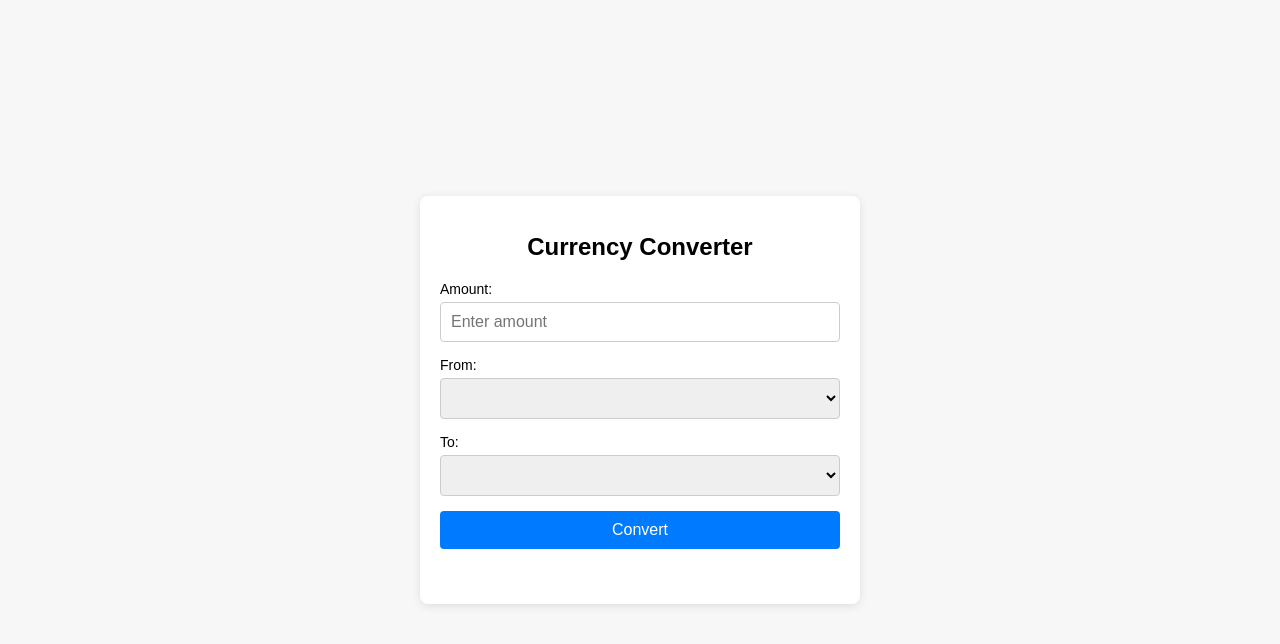
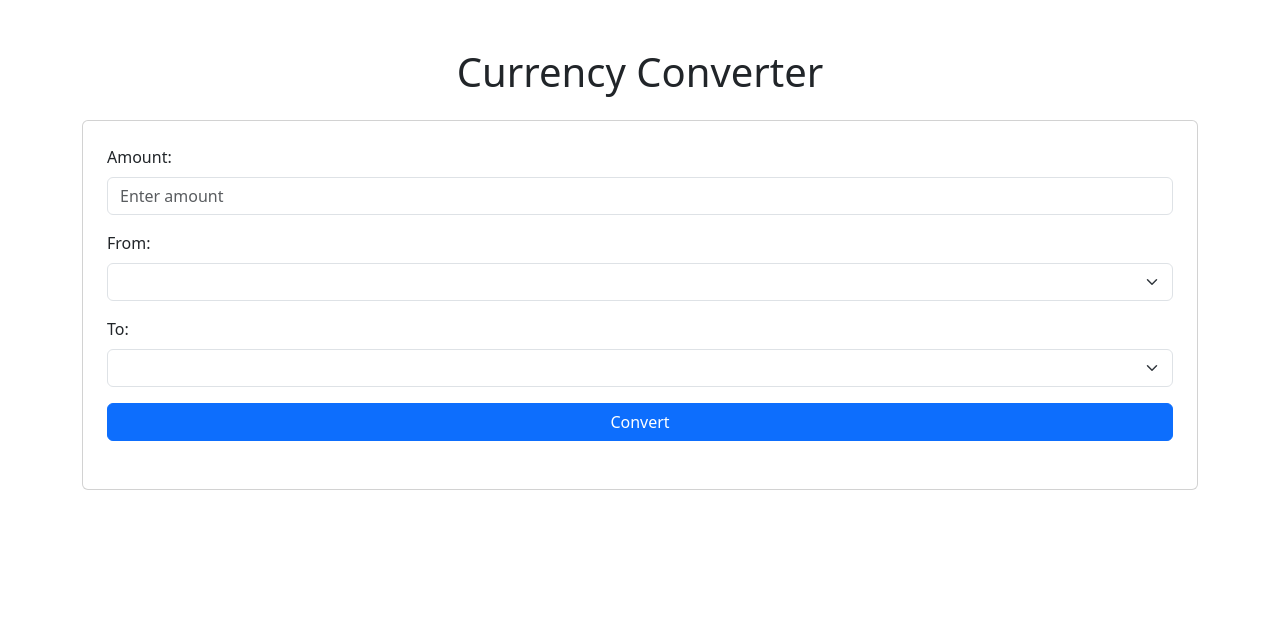
Before and after one commit to miguelamaral254/atv-mobile1, a plain HTML site: page index.html in a window 1280 px wide. Drawn offline with nearby package versions, Linux system fonts and the light colour scheme; no server answers.

Commit message:
add bootstrap

```diff
--- a/index.html
+++ b/index.html
@@ -4,28 +4,29 @@
     <meta charset="UTF-8">
     <meta name="viewport" content="width=device-width, initial-scale=1.0">
     <title>Currency Converter</title>
-    <link rel="stylesheet" href="src/styles/style.css">
+    <link href="https://cdn.jsdelivr.net/npm/bootstrap@5.3.0/dist/css/bootstrap.min.css" rel="stylesheet">
 </head>
 <body>
-    <div class="container">
-        <h1>Currency Converter</h1>
-        <div class="converter">
-            <div class="input-group">
-                <label for="amount">Amount:</label>
-                <input type="number" id="amount" placeholder="Enter amount">
+    <div class="container mt-5">
+        <h1 class="text-center mb-4">Currency Converter</h1>
+        <div class="card p-4">
+            <div class="mb-3">
+                <label for="amount" class="form-label">Amount:</label>
+                <input type="number" class="form-control" id="amount" placeholder="Enter amount">
             </div>
-            <div class="input-group">
-                <label for="fromCurrency">From:</label>
-                <select id="fromCurrency"></select>
+            <div class="mb-3">
+                <label for="fromCurrency" class="form-label">From:</label>
+                <select class="form-select" id="fromCurrency"></select>
             </div>
-            <div class="input-group">
-                <label for="toCurrency">To:</label>
-                <select id="toCurrency"></select>
+            <div class="mb-3">
+                <label for="toCurrency" class="form-label">To:</label>
+                <select class="form-select" id="toCurrency"></select>
             </div>
-            <button id="convert">Convert</button>
-            <div id="result"></div>
+            <button id="convert" class="btn btn-primary w-100">Convert</button>
+            <div id="result" class="text-center mt-4"></div>
         </div>
     </div>
     <script src="src/scripts/script.js"></script>
+    <script src="https://cdn.jsdelivr.net/npm/bootstrap@5.3.0/dist/js/bootstrap.bundle.min.js"></script>
 </body>
 </html>
```
